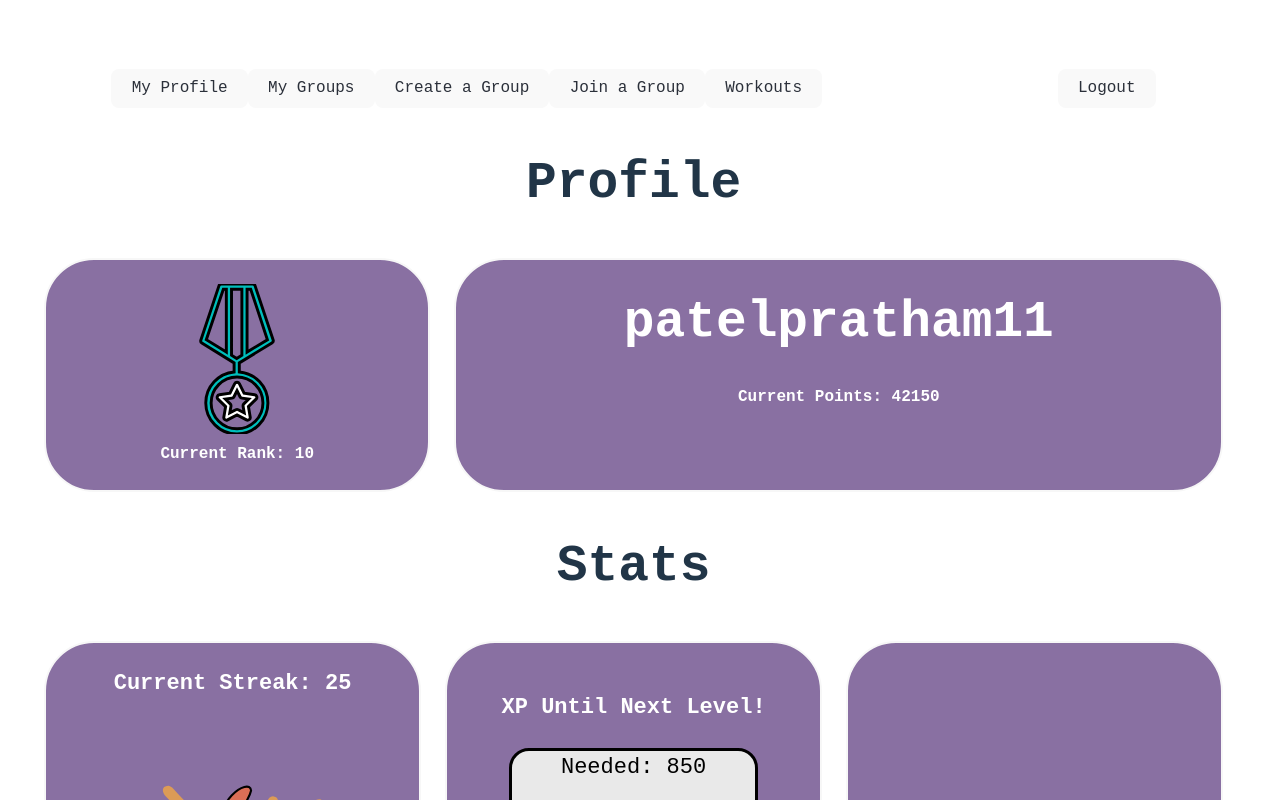
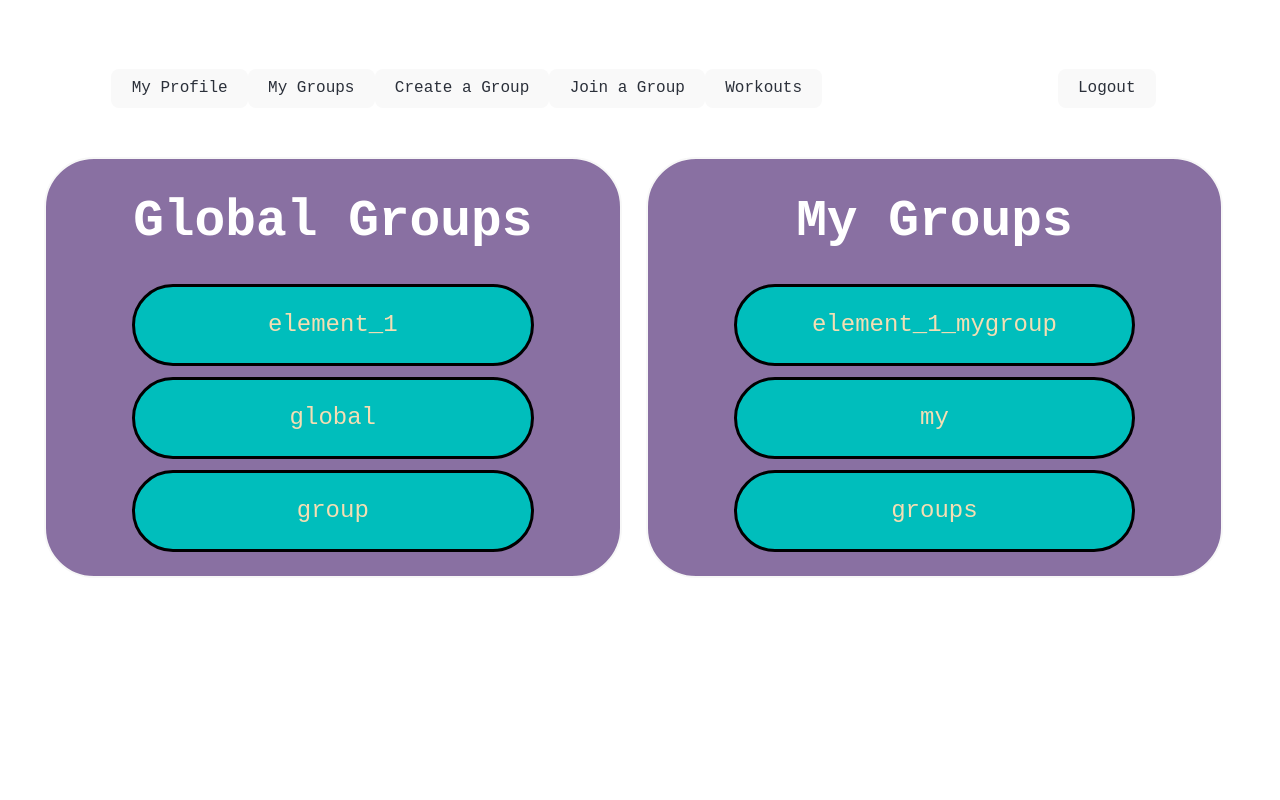
Before and after one commit to Steven-Jarmell/Beefin, a React (Vite) app in the folder client/: page / in a window 1280 px wide. Shown: the top 800 px of the page. Built offline with nearby package versions, Linux system fonts and the light colour scheme.

Commit message:
Create Group-Show page

```diff
--- a/client/src/App.jsx
+++ b/client/src/App.jsx
@@ -1,6 +1,7 @@
 import { useState, useEffect } from 'react'
 import Profile from './Components/Profile'
 import './App.css'
+import ViewGroups from './Components/ViewGroups';
 
 function App() {
   const [data,setData]=useState([]);
@@ -20,11 +21,12 @@ function App() {
   },[])
 
 
-
+  const globalGroups = ['element_1', 'global', 'group']
+  const myGroups = ['element_1_mygroup', 'my', 'groups']
   return (
     <div className="App">
-
-        <Profile name={data.name} currentPoints={data.points} currentRank={data.rank} color={data.color} currentStreak={data.streak}></Profile>
+      <ViewGroups globalGroups={globalGroups} myGroups={myGroups}></ViewGroups>
+        {/* <Profile name={data.name} currentPoints={data.points} currentRank={data.rank} color={data.color} currentStreak={data.streak}></Profile> */}
 
     </div>
   )
--- /dev/null
+++ b/client/src/Components/Group.jsx
@@ -0,0 +1,13 @@
+import "../Style/Group.css";
+
+
+const Group = (props) => {
+
+    return (
+        <div className="group-container">
+            <h2> <a href="" className="group-name-anchor"> {props.name}</a> </h2>
+        </div>
+    );
+  };
+
+export default Group;
--- /dev/null
+++ b/client/src/Components/ViewGroups.jsx
@@ -0,0 +1,42 @@
+import "../Style/ViewGroups.css";
+import NavBar from "../Components/navbar";
+import Group from "../Components/Group";
+
+
+const ViewGroups = (props) => {
+    const globalGroups = [];
+    // parse through data here
+    for(let i = 0; i < props.globalGroups.length; i++){
+        globalGroups.push(<Group name={props.globalGroups[i]}></Group>)
+    }
+
+    const myGroups = [];
+    // parse through data here
+    for(let i = 0; i < props.myGroups.length; i++){
+        myGroups.push(<Group name={props.myGroups[i]}></Group>)
+    }
+
+    return (
+        <div>
+            <NavBar></NavBar>
+            <div className="viewgroups-container">
+                <div className="left-container">
+                    <h1>Global Groups</h1>
+                    <div className="left-container-groups">
+                        {globalGroups}
+                    </div>
+                </div>
+                <div className="right-container">
+                    <h1>My Groups</h1>
+                    <div className="right-container-groups">
+                        {myGroups}
+                    </div>
+                </div>
+            </div>
+        </div>
+
+
+    );
+  };
+
+export default ViewGroups;
--- /dev/null
+++ b/client/src/Style/Group.css
@@ -0,0 +1,9 @@
+.group-container{
+    border: 3px solid black;
+    border-radius: 45px;
+    margin: 2% 15%;
+    background-color: #00bebc;
+}
+.group-name-anchor{
+    color: wheat
+}
--- /dev/null
+++ b/client/src/Style/ViewGroups.css
@@ -0,0 +1,30 @@
+.viewgroups-container{
+    display: flex;
+    text-align: center;
+    border-radius: 50px;
+    background-color: transparent;
+    height: fit-content;
+    color: black;
+    margin: 0 auto;
+
+  }
+
+.viewgroups-container > div{
+    border-radius: 50px;
+    border: 2.5px solid #f7f7f7;
+    margin: 1%;
+    background-color: #8970a2;
+    color: white;
+}
+
+.left-container{
+    width: 50%;
+    margin: 0 5%;
+    border: 2px solid white;
+}
+
+.right-container{
+    width: 50%;
+    margin: 0 5%;
+    border: 2px solid white;
+}
```
